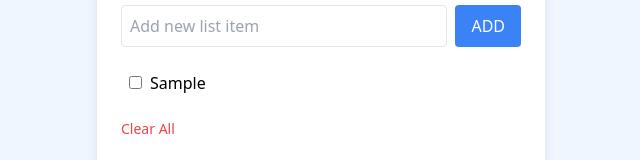
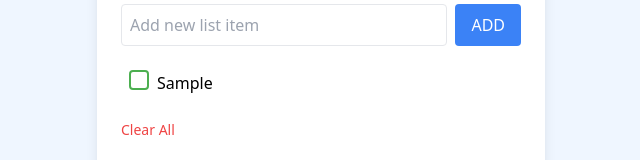
Before and after one commit to salahaKA/todolist_app, a React (Create React App) app: page / in a window 1280 px wide. Both pictures are taken after typing "Sample" into the empty fields and a click on the button "ADD". Shown: the part 332-492 px from the top of the page, without its empty margins (319-959 px from the left). Built offline with nearby package versions, Linux system fonts and the light colour scheme.

Commit message:
Checkbox style

```diff
--- /dev/null
+++ b/src/App.css
@@ -0,0 +1,46 @@
+/* Custom Checkbox Styles */
+.custom-checkbox {
+    display: inline-block;
+    position: relative;
+    cursor: pointer;
+  }
+
+  .custom-checkbox input {
+    opacity: 0; /* Hide the default checkbox */
+    position: absolute;
+  }
+
+  .checkmark {
+    width: 20px;
+    height: 20px;
+    border: 2px solid #4CAF50; /* Border color */
+    background-color: white; /* Background color */
+    border-radius: 4px; /* Rounded corners */
+    display: inline-block;
+    position: relative;
+    transition: background-color 0.2s;
+  }
+
+  .custom-checkbox input:checked + .checkmark {
+    background-color: #4CAF50; /* Change background color when checked */
+  }
+
+  .checkmark::after {
+    content: "";
+    position: absolute;
+    display: none;
+  }
+
+  .custom-checkbox input:checked + .checkmark::after {
+    display: block; /* Show checkmark */
+  }
+
+  .custom-checkbox .checkmark::after {
+    left: 7px; /* Position the checkmark */
+    top: 2px; /* Position the checkmark */
+    width: 5px; /* Checkmark width */
+    height: 10px; /* Checkmark height */
+    border: solid white; /* Checkmark color */
+    border-width: 0 2px 2px 0; /* Checkmark shape */
+    transform: rotate(45deg); /* Rotate to create checkmark */
+  }
--- a/src/App.js
+++ b/src/App.js
@@ -1,4 +1,5 @@
 import React, { useState } from "react";
+import './App.css';
 
 function App() {
   const [tasks, setTasks] = useState([]); //State hold list of task
@@ -64,22 +65,41 @@ function App() {
 
         <ul className="space-y-2">
           {tasks.map((task, index) => (
+            // <li
+            //   key={index}
+            //   className="flex items-center gap-2 hover:bg-blue-100 transition duration-200 p-2 rounded" // Added hover and transition classes
+            // >
+            //   <input
+            //     type="checkbox"
+            //     checked={task.completed}
+            //     onChange={() => toggleTaskCompletion(index)} // Toggle completion on checkbox change
+            //     className="form-checkbox text-green-500"
+            //   />
+            //   <span
+            //     className={task.completed ? "line-through text-gray-500" : ""}
+            //   >
+            //     {task.text}
+            //   </span>
+            // </li>
             <li
               key={index}
               className="flex items-center gap-2 hover:bg-blue-100 transition duration-200 p-2 rounded" // Add hover and transition classes
             >
-              <input
-                type="checkbox"
-                checked={task.completed}
-                onChange={() => toggleTaskCompletion(index)} // Toggle completion on checkbox change
-                className="form-checkbox text-green-500"
-              />
+              <label className="custom-checkbox">
+                <input
+                  type="checkbox"
+                  checked={task.completed}
+                  onChange={() => toggleTaskCompletion(index)} // Toggle completion on checkbox change
+                />
+                <span className="checkmark"></span>
+              </label>
               <span
                 className={task.completed ? "line-through text-gray-500" : ""}
               >
                 {task.text}
               </span>
             </li>
+
           ))}
         </ul>
 
```
